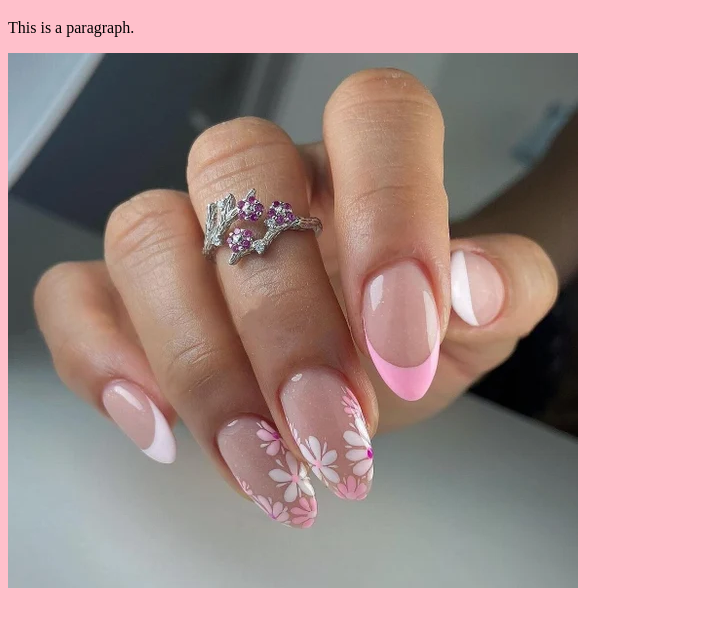
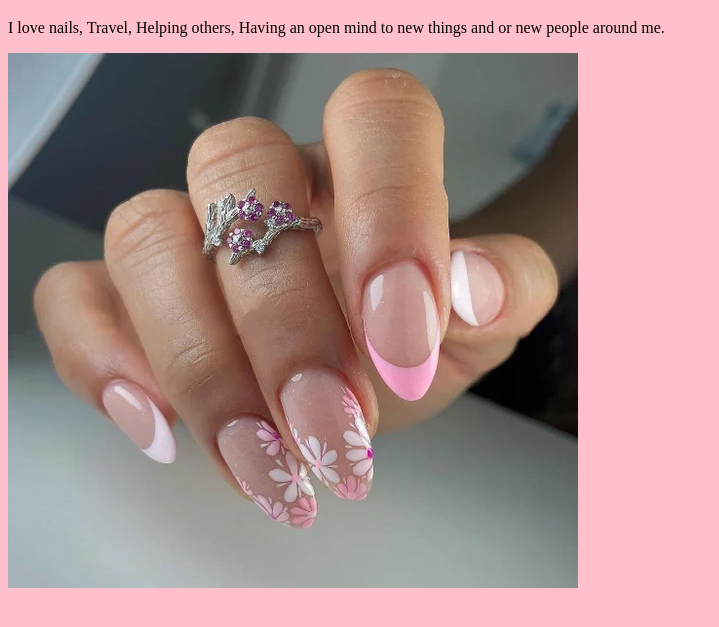
Before and after one commit to BritneyaTaehs/sophmore_portfolio, a plain HTML site: page index.html in a window 1280 px wide. Shown: the part 61-688 px from the top of the page, without its empty margins (0-719 px from the left). Drawn offline with Linux system fonts and the light colour scheme.

Commit message:
Update index.html

```diff
--- a/index.html
+++ b/index.html
@@ -7,7 +7,7 @@
 <body>
 
 <h1>Welcome to my portfolio</h1>
-<p>This is a paragraph.</p>
+<p>I love nails, Travel, Helping others, Having an open mind to new things and or new people around me.</p>
 <img src="il_570xN.5802534522_gv8t.webp" alt="Nails">
 </body>
 </html>
```
